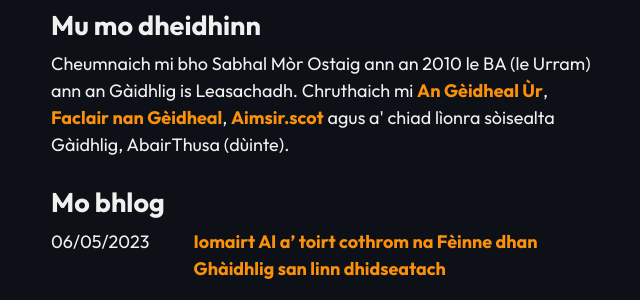
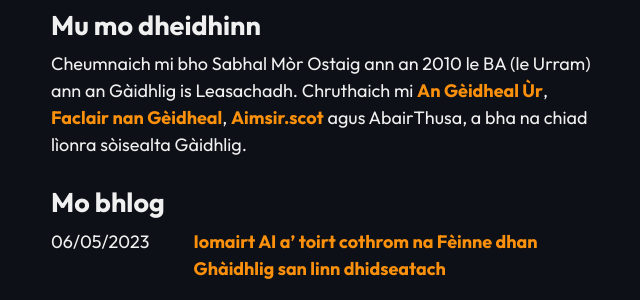
Before and after one commit to angeidheal/angeidheal.github.io, a Jekyll site: the page built from index.html, in a window 1280 px wide. Shown: the part 356-656 px from the top of the page, without its empty margins (319-959 px from the left). Built offline with Jekyll 4.4.1, drawn with Linux system fonts in a browser that asks for light colours; nearby versions of some CDN libraries; the list of posts is cut into pages by our own code.

Commit message:
Update bio.html

```diff
--- a/_includes/bio.html
+++ b/_includes/bio.html
@@ -1,3 +1,3 @@
 <h2>Mu mo dheidhinn</h2>
 
-<p>Cheumnaich mi bho Sabhal Mòr Ostaig ann an 2010 le BA (le Urram) ann an Gàidhlig is Leasachadh. Chruthaich mi <a href="https://angeidhealur.scot/">An Gèidheal Ùr</a>, <a href="https://faclair.lgbt/">Faclair nan Gèidheal</a>, <a href="https://aimsir.scot/">Aimsir.scot</a> agus a' chiad lìonra sòisealta Gàidhlig, AbairThusa (dùinte).</p>
+<p>Cheumnaich mi bho Sabhal Mòr Ostaig ann an 2010 le BA (le Urram) ann an Gàidhlig is Leasachadh. Chruthaich mi <a href="https://angeidhealur.scot/">An Gèidheal Ùr</a>, <a href="https://faclair.lgbt/">Faclair nan Gèidheal</a>, <a href="https://aimsir.scot/">Aimsir.scot</a> agus AbairThusa, a bha na chiad lìonra sòisealta Gàidhlig.</p>
```
